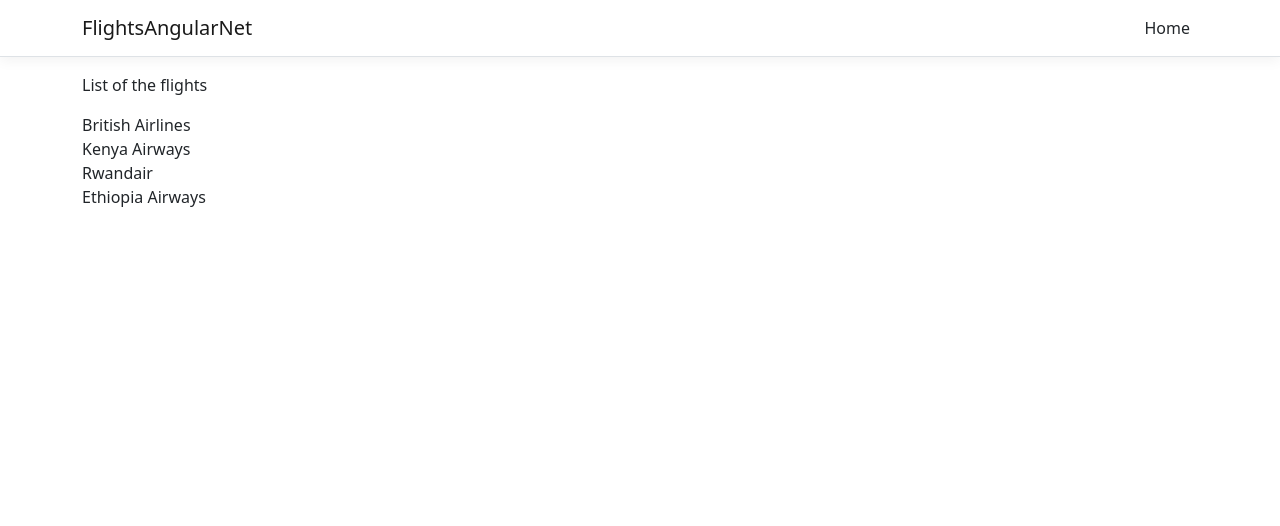
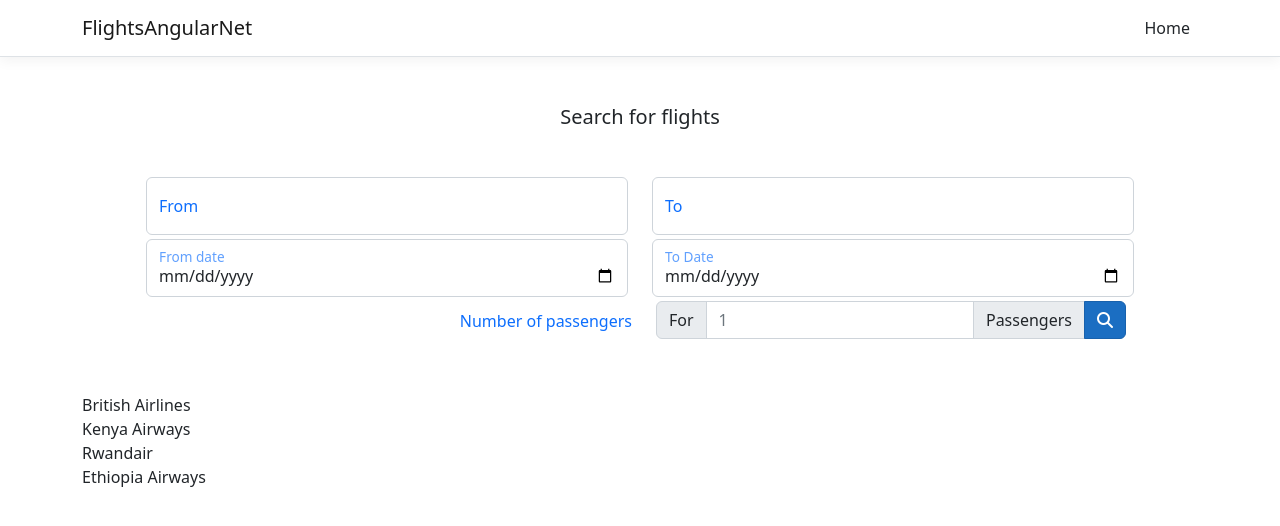
Before and after one commit to chrisira/FlightsAngularDotNet, an Angular app in the folder FlightsAngularNet/ClientApp/: page / in a window 1280 px wide. Shown: the top 526 px of the page. Built offline with nearby package versions, Linux system fonts and the light colour scheme.

Commit message:
added search flights form

```diff
--- a/FlightsAngularNet/ClientApp/src/app/search-flights/search-flights.component.html
+++ b/FlightsAngularNet/ClientApp/src/app/search-flights/search-flights.component.html
@@ -1,4 +1,65 @@
-<p>List of the flights</p>
+
+
+<h5 class="text-md-center m-5">Search for flights</h5>
+
+<div class="m-5" d-grid gap-3>
+  <div class="row m-1">
+
+    <div class="col">
+      <div class="form-floating">
+        <input type="text" class="form-control" placeholder="From" />
+        <label class="text-primary form-label">From</label>
+      </div>
+    </div>
+
+    <div class="col">
+      <div class="form-floating">
+        <input type="text" class="form-control" placeholder="Destination" />
+        <label class="text-primary form-label">To</label>
+      </div>
+    </div>
+
+  </div>
+  <div class="row m-1">
+
+    <div class="col">
+      <div class="form-floating">
+        <input type="date" class="form-control" placeholder="From" />
+        <label class="text-primary form-label">From date</label>
+      </div>
+    </div>
+
+    <div class="col">
+      <div class="form-floating">
+        <input type="date" class="form-control" placeholder="Destination" />
+        <label class="text-primary form-label">To Date</label>
+      </div>
+    </div>
+
+    <div class="row m-1">
+      <div class="col text-end">
+        <label class="text-primary form-label mt-2">Number of passengers</label>
+
+      </div>
+      <div class="col">
+        <div class="input-group">
+          <div class="input-group-text">
+            For
+          </div>
+          <input class="form-control" type="number" placeholder="1" min="1" />
+          <div class="input-group-text">Passengers</div>
+          <button type="submit" class="btn btn-primary"><i class="fas fa-search"></i>  </button>
+        </div>
+
+      </div>
+
+    </div>
+
+  </div>
+
+</div>
+
+
 <div *ngFor="let flights of SearchResult">
   {{ flights }}
 </div>
```
